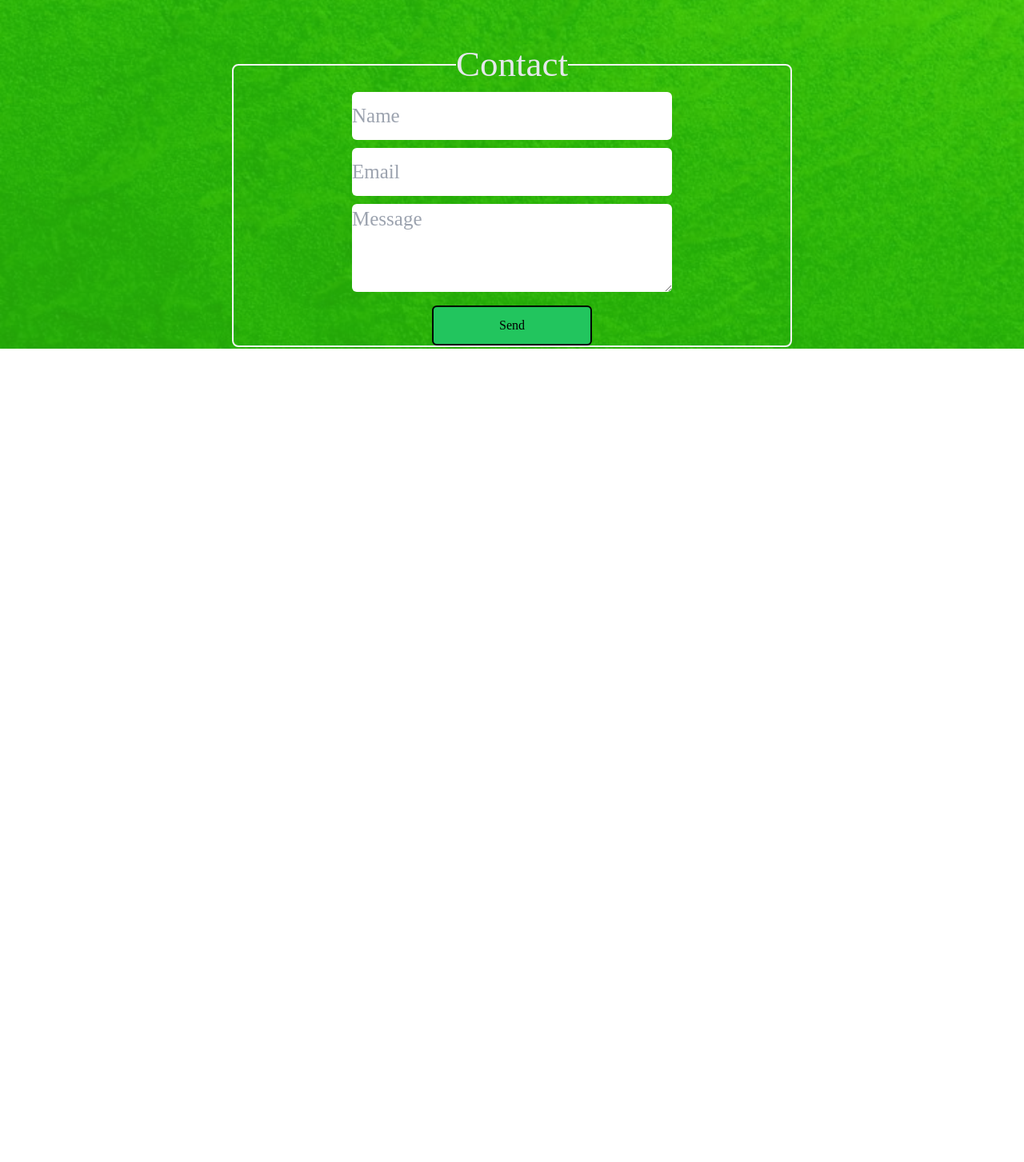
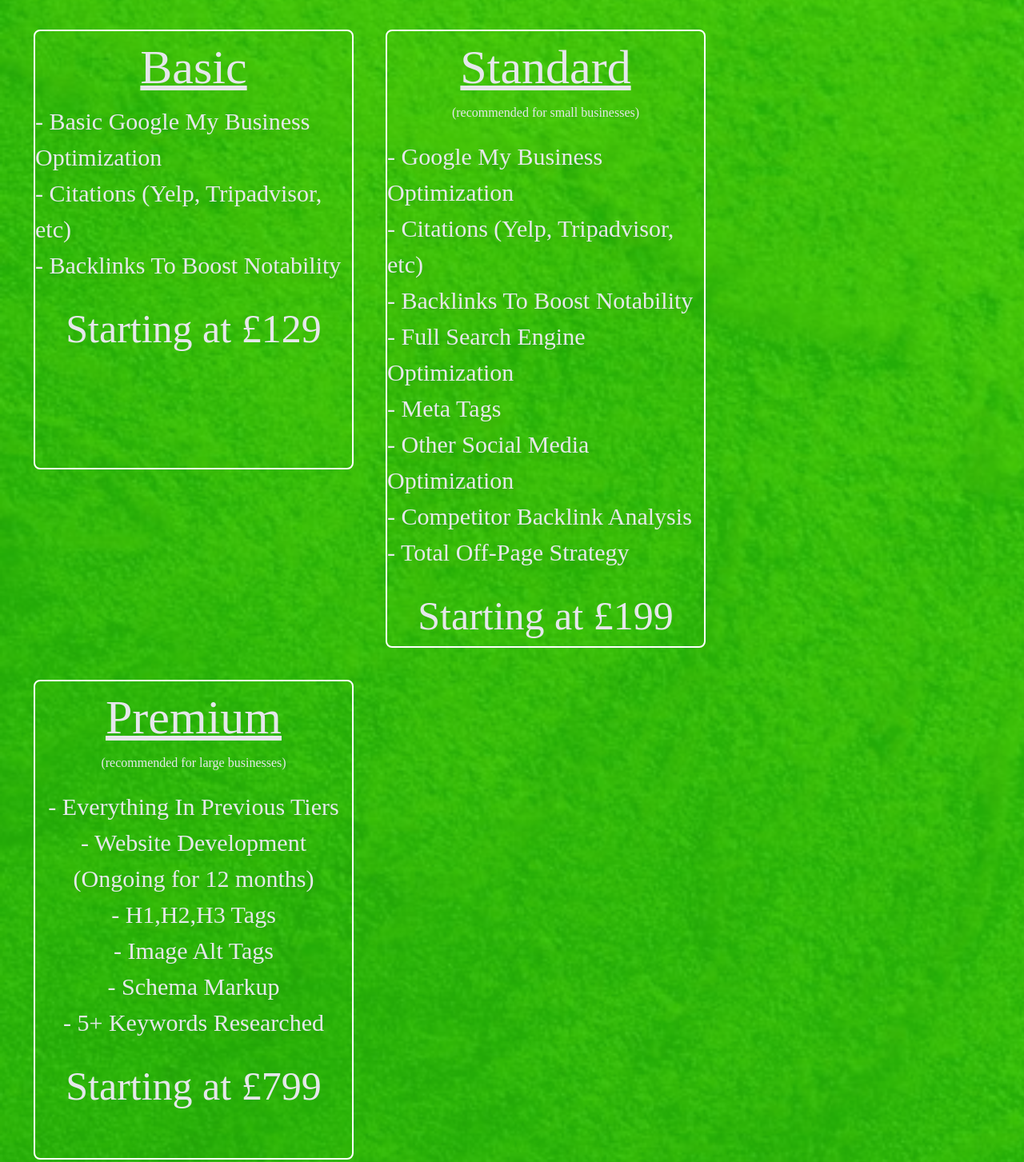
Before and after one commit to Kroplewski-M/upstart, a plain HTML site: page index.html in a window 1280 px wide. Shown: the part 1650-3103 px from the top of the page at 80% size. Before the commit the page ends 2086 px from the top, so only its background shows below. Drawn offline with nearby package versions, Linux system fonts and the light colour scheme; a web font is replaced by a local one.

Commit message:
added price tiers

```diff
--- a/index.html
+++ b/index.html
@@ -41,7 +41,48 @@
             <li class="mt-[5px]">- Website development</li>
         </ul>
     </div>
-    <div class="mt-[20px] md:mt-[50px]">
+    <div class="flex flex-wrap w-100% h-[auto] space-x-10 mx-auto">
+        <div class="w-[400px] h-[550px] border-solid border-2 border-white rounded-lg ml-10 mt-10 text-left">
+            <p class="text-[60px] underline text-center">Basic</p>
+            <ul class="text-[30px] drop-shadow-xl">
+                <li>- Basic Google My Business Optimization</li>
+                <li>- Citations (Yelp, Tripadvisor, etc)</li>
+                <li>- Backlinks To Boost Notability</li>
+            </ul>
+            <p class="text-[50px] mt-5 text-center">Starting at £129</p>
+        </div>
+
+        <div class="w-[400px] h-[auto] border-solid border-2 border-white rounded-lg mt-10 text-left">
+            <p class="text-[60px] underline text-center">Standard</p>
+            <p class="text-center">(recommended for small businesses)</p>
+            <ul class="text-[30px] mt-5 drop-shadow-xl">
+                <li>- Google My Business Optimization</li>
+                <li>- Citations (Yelp, Tripadvisor, etc)</li>
+                <li>- Backlinks To Boost Notability</li>
+                <li>- Full Search Engine Optimization</li>
+                <li>- Meta Tags</li>
+                <li>- Other Social Media Optimization</li>
+                <li>- Competitor Backlink Analysis</li>
+                <li>- Total Off-Page Strategy</li>
+            </ul>
+            <p class="text-[50px] mt-5 text-center">Starting at £199</p>
+        </div>
+
+        <div class="w-[400px] h-[750px] md:h-[600px] border-solid border-2 border-white rounded-lg mt-10">
+            <p class="text-[60px] underline text-center">Premium</p>
+            <p class="text-center">(recommended for large businesses)</p>
+            <ul class="text-[30px] mt-5 drop-shadow-xl">
+                <li>- Everything In Previous Tiers </li>
+                <li>- Website Development (Ongoing for 12 months)</li>
+                <li>- H1,H2,H3 Tags</li>
+                <li>- Image Alt Tags</li>
+                <li>- Schema Markup </li>
+                <li>- 5+ Keywords Researched </li>
+            </ul>
+            <p class="text-[50px] mt-5 text-center">Starting at £799</p>
+        </div>
+    </div>
+    <div class="mt-[20px] md:mt-[50px] ml-10 md:ml-0">
         <fieldset class="border-solid border-2 border-gray-100 rounded-lg w-[300px] md:w-[700px] mx-auto">
             <legend class="md:text-[45px]">Contact</legend>
             <form class="text-black">
```
